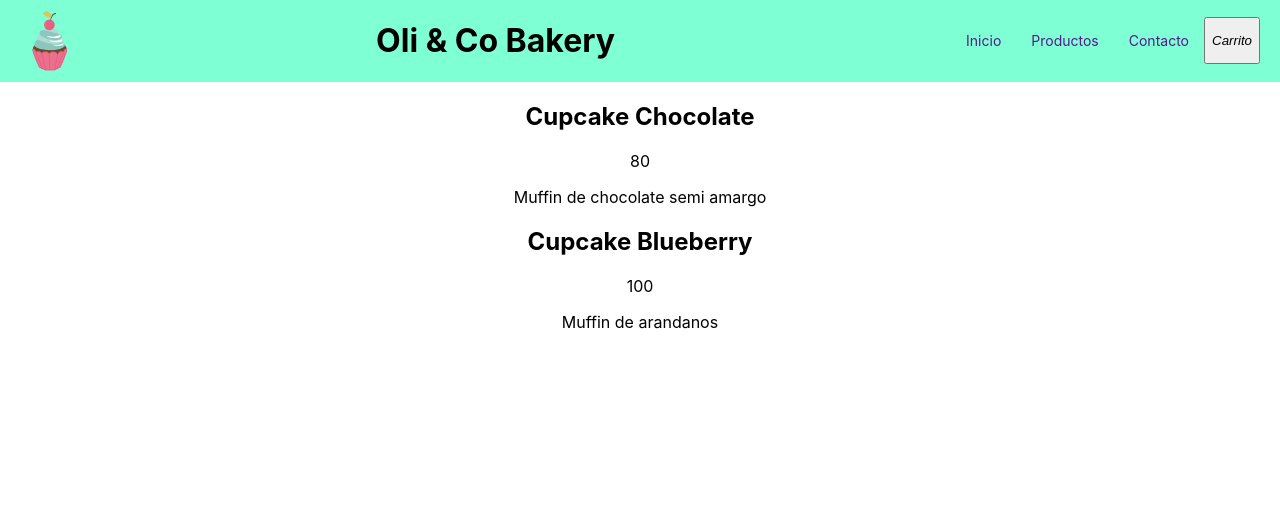
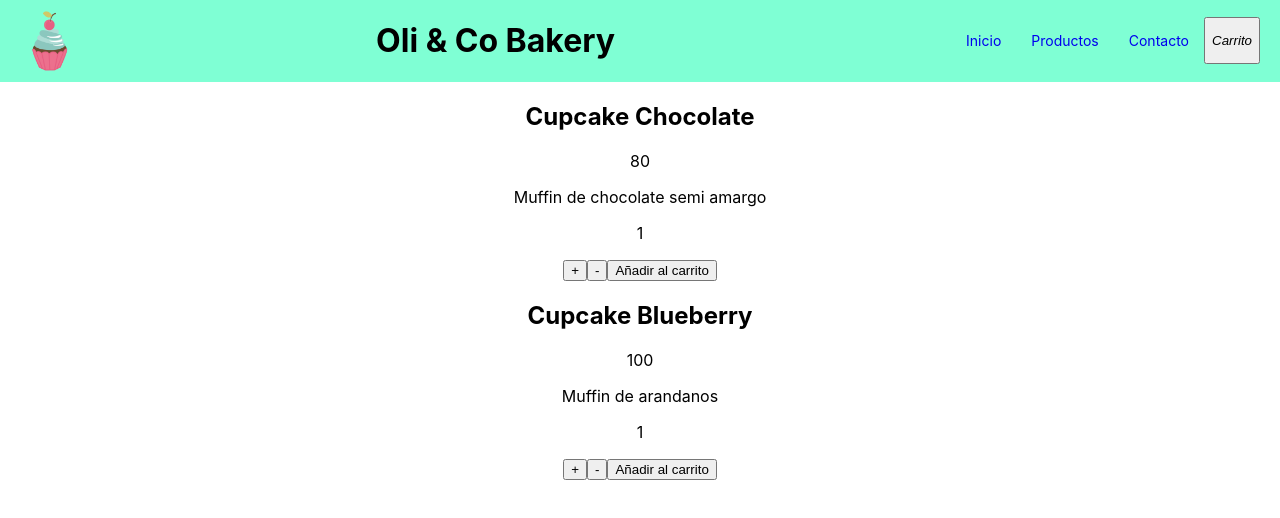
Before and after one commit to Virginia97/oli-coreact, a React (Create React App) app: page / in a window 1280 px wide. Shown: the top 518 px of the page. Built offline with nearby package versions, Linux system fonts and the light colour scheme.

Commit message:
Se agrega ItemListContainer y boton contador

```diff
--- a/src/App.js
+++ b/src/App.js
@@ -1,6 +1,7 @@
 import './App.css';
 import { Navbar } from './components/NavBar.js';
 import { Productos } from './components/Products.js';
+
 const listaProductos = [{
   titulo: 'Cupcake Chocolate',
   precio: 80,
--- /dev/null
+++ b/src/components/ItemCount.js
@@ -0,0 +1,27 @@
+export const ItemCount = ({ stock, initial, onAdd }) => {
+    var total = initial
+    function quitarItem() {
+        if (total > initial) {
+            total--
+            console.log(total)
+        }
+        return total
+    }
+
+    function agregarItem() {
+        if (total < stock) {
+            total++
+            console.log(total)
+        }
+        return total
+    }
+
+    return (
+        <div>
+            <p>{total}</p>
+            <button onClick={() => quitarItem()}>+</button>
+            <button onClick={() => agregarItem()}>-</button>
+            <button>Añadir al carrito</button>
+        </div>
+    );
+}
--- a/src/components/NavBar.js
+++ b/src/components/NavBar.js
@@ -5,13 +5,13 @@ export const Navbar = () => {
   return (
     <div className="App">
       <header className="navbar">
-      <img src={logo} />
+      <img src={logo} alt="" />
         <h1>Oli & Co Bakery</h1>
         <nav className="navigation">
           <ul>
-            <li><a href="">Inicio</a></li>
-            <li><a href="">Productos</a></li>
-            <li><a href="">Contacto</a></li>
+            <li><a href="#">Inicio</a></li>
+            <li><a href="#">Productos</a></li>
+            <li><a href="#">Contacto</a></li>
             <Carrito/>
           </ul>
         </nav>
--- a/src/components/Products.js
+++ b/src/components/Products.js
@@ -1,11 +1,16 @@
+import { ItemCount } from './ItemCount.js';
+
 export const Productos = (props) => {
     const hacerClick = () => { alert(`Solo por hoy 2x1 en ${props.titulo}`) }
 
     return (
-        <div onClick={hacerClick}>
-            <h2>{props.titulo}</h2>
-            <p>{props.precio}</p>
-            <p>{props.descripcion}</p>
+        <div className="App">
+            <div onClick={hacerClick}>
+                <h2>{props.titulo}</h2>
+                <p>{props.precio}</p>
+                <p>{props.descripcion}</p>
+            </div>
+            <ItemCount stock='5' initial='1' />
         </div>
     )
 }
```
